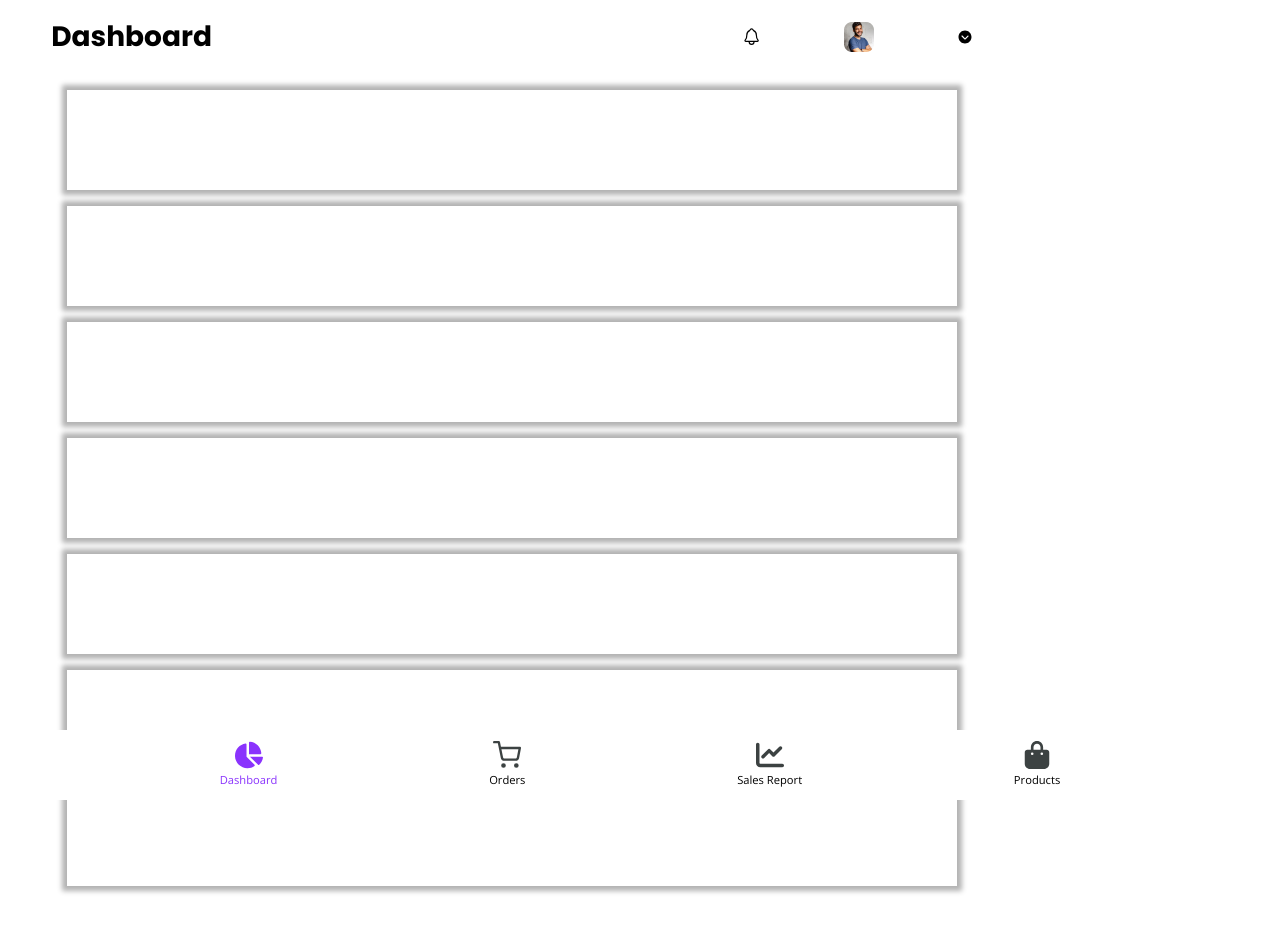
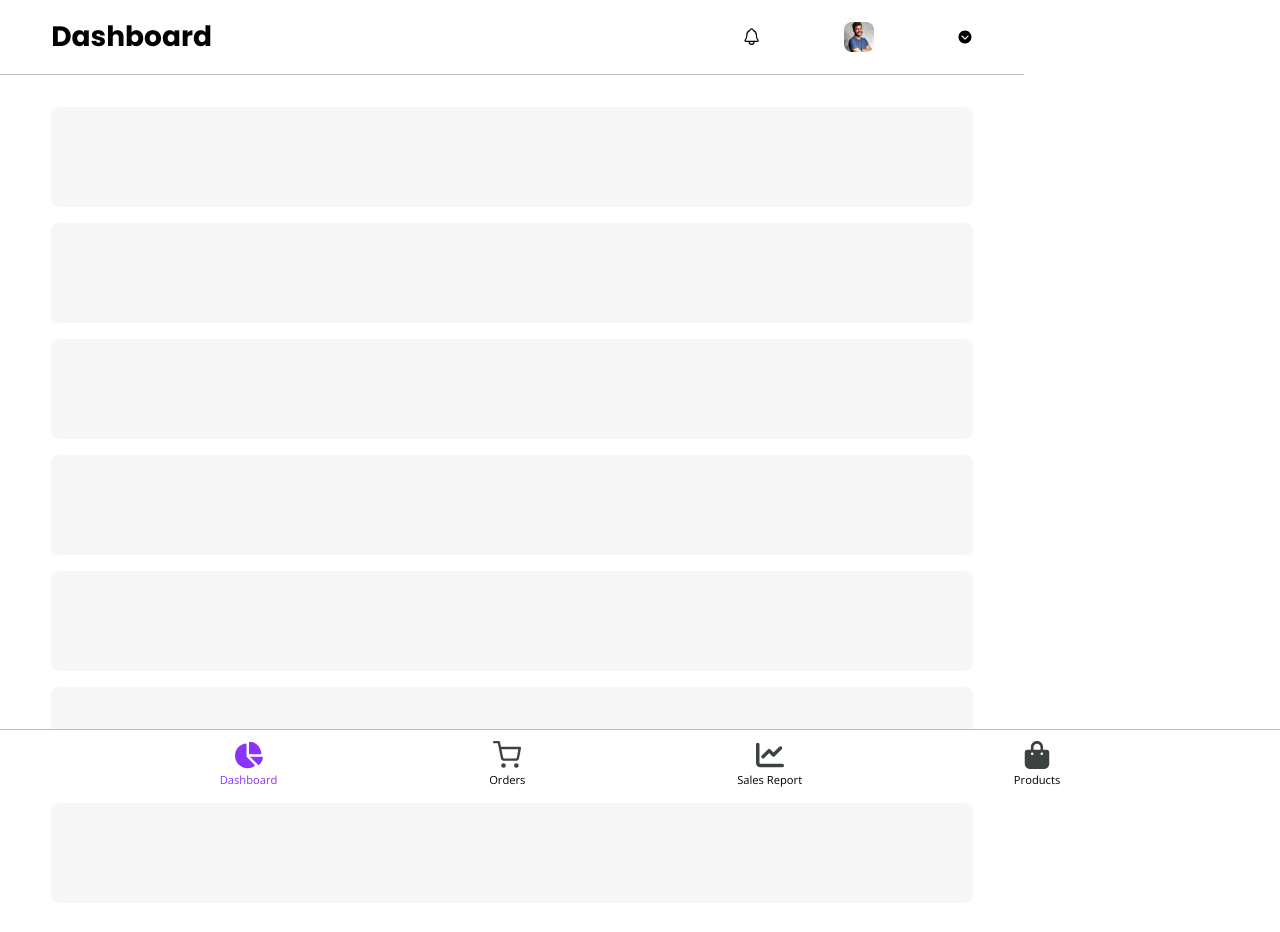
Before and after one commit to RPJ-Overseas-Exim/garment_website, a Next.js app: page /admin/dashboard in a window 1280 px wide. Shown: the top 932 px of the page. Built offline with nearby package versions, Linux system fonts and the light colour scheme; a web font is replaced by a local one.

Commit message:
fixing spacing and adding borders

```diff
--- a/app/_components/AdminMain/AdminMain.css
+++ b/app/_components/AdminMain/AdminMain.css
@@ -9,14 +9,14 @@
   gap: 1em;
   width: 90%;
   margin-inline: auto;
-  overflow-y: auto;
-  padding: 1rem;
   padding-bottom: calc(70.36px + 2em);
+  padding-top: 2em;
 }
 
 #dashboard-home > * {
-  box-shadow: 0 0 5px 5px rgba(0, 0, 0, 0.3);
   height: 100px;
+  background-color: var(--bg-light);
+  border-radius: 0.5em;
 }
 
 #today-sale {
--- a/libs/components/AdminNavbar/AdminNavbar.css
+++ b/libs/components/AdminNavbar/AdminNavbar.css
@@ -6,6 +6,7 @@
   position: sticky;
   top: 0;
   background-color: white;
+  border-bottom: 1px solid var(--text-gray);
 }
 
 .admin-navbar__nav {
--- a/libs/components/AdminSidebar/AdminSidebar.css
+++ b/libs/components/AdminSidebar/AdminSidebar.css
@@ -3,6 +3,7 @@
   bottom: 0;
   width: 100%;
   background-color: white;
+  border-top: 1px solid var(--text-gray);
 }
 
 .sidebar__title {
@@ -41,6 +42,7 @@
   .admin-sidebar {
     position: relative;
     width: 20%;
+    border: 0;
     border-right: 1px solid var(--text-gray);
   }
 
--- a/libs/components/Navbar/Navbar.tsx
+++ b/libs/components/Navbar/Navbar.tsx
@@ -21,7 +21,7 @@ export default function Navbar() {
   }
 
   return (
-    <nav>
+    <nav className="primary-nav">
       <div className="container">
         {/* Logo element */}
         <h2 className="nav__logo">
```
Also changed, not shown: libs/components/Navbar/Navbar.css.
